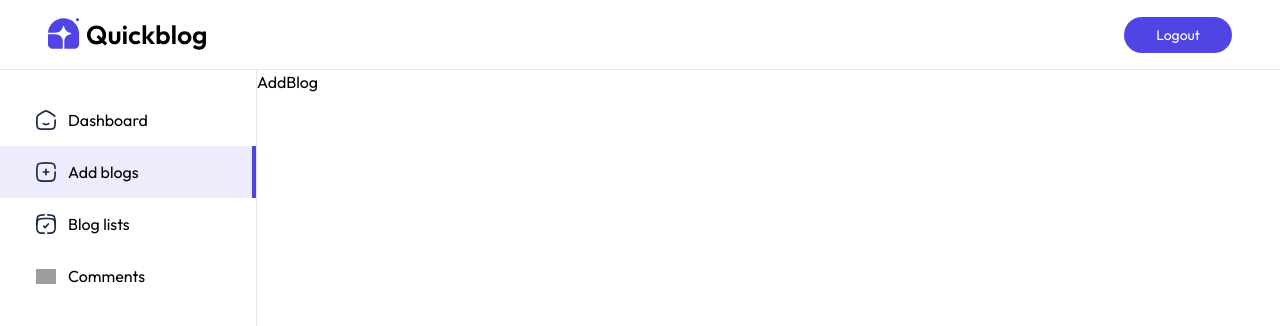
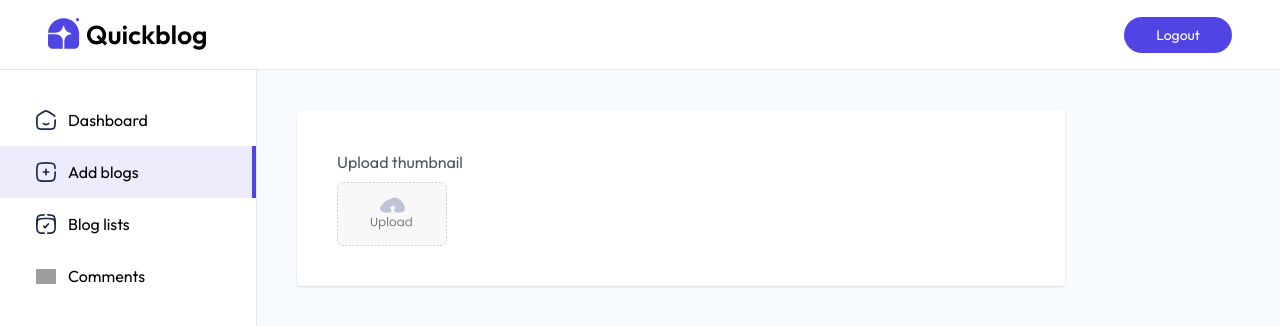
Before and after one commit to anjing0921/DSABlog, a React (Vite) app in the folder client/: page /admin/addBlog in a window 1280 px wide. Shown: the top 326 px of the page. Built offline with nearby package versions, Linux system fonts and the light colour scheme; grey boxes are pictures that could not be loaded.

Commit message:
add upload thumbnail section

```diff
--- a/client/src/pages/admin/AddBlog.jsx
+++ b/client/src/pages/admin/AddBlog.jsx
@@ -1,9 +1,34 @@
-import React from 'react'
+import React, { useEffect, useRef, useState } from 'react'
+import { assets, blogCategories } from '../../assets/assets'
+
+
+
 
 const AddBlog = () => {
-  return (
-    <div>AddBlog</div>
-  )
+
+
+    const [image, setImage] = useState(false);
+    const [title, setTitle] = useState('');
+    const [subTitle, setSubTitle] = useState('');
+    const [category, setCategory] = useState('Startup');
+    const [isPublished, setIsPublished] = useState(false);
+
+    const onSubmitHandler = async (e) =>{
+        e.preventDefault();
+    }
+
+    return (
+        <form onSubmit={onSubmitHandler} className='flex-1 bg-blue-50/50 text-gray-600 h-full overflow-scroll'>
+            <div className='bg-white w-full max-w-3xl p-4 md:p-10 sm:m-10 shadow rounded'>
+
+                <p>Upload thumbnail</p>
+                <label htmlFor="image">
+                    <img src={!image ? assets.upload_area : URL.createObjectURL(image)} alt="" className='mt-2 h-16 rounded cursor-pointer'/>
+                    <input onChange={(e)=> setImage(e.target.files[0])} type="file" id='image' hidden required/>
+                </label>
+            </div>
+        </form>
+    )
 }
 
 export default AddBlog
```
